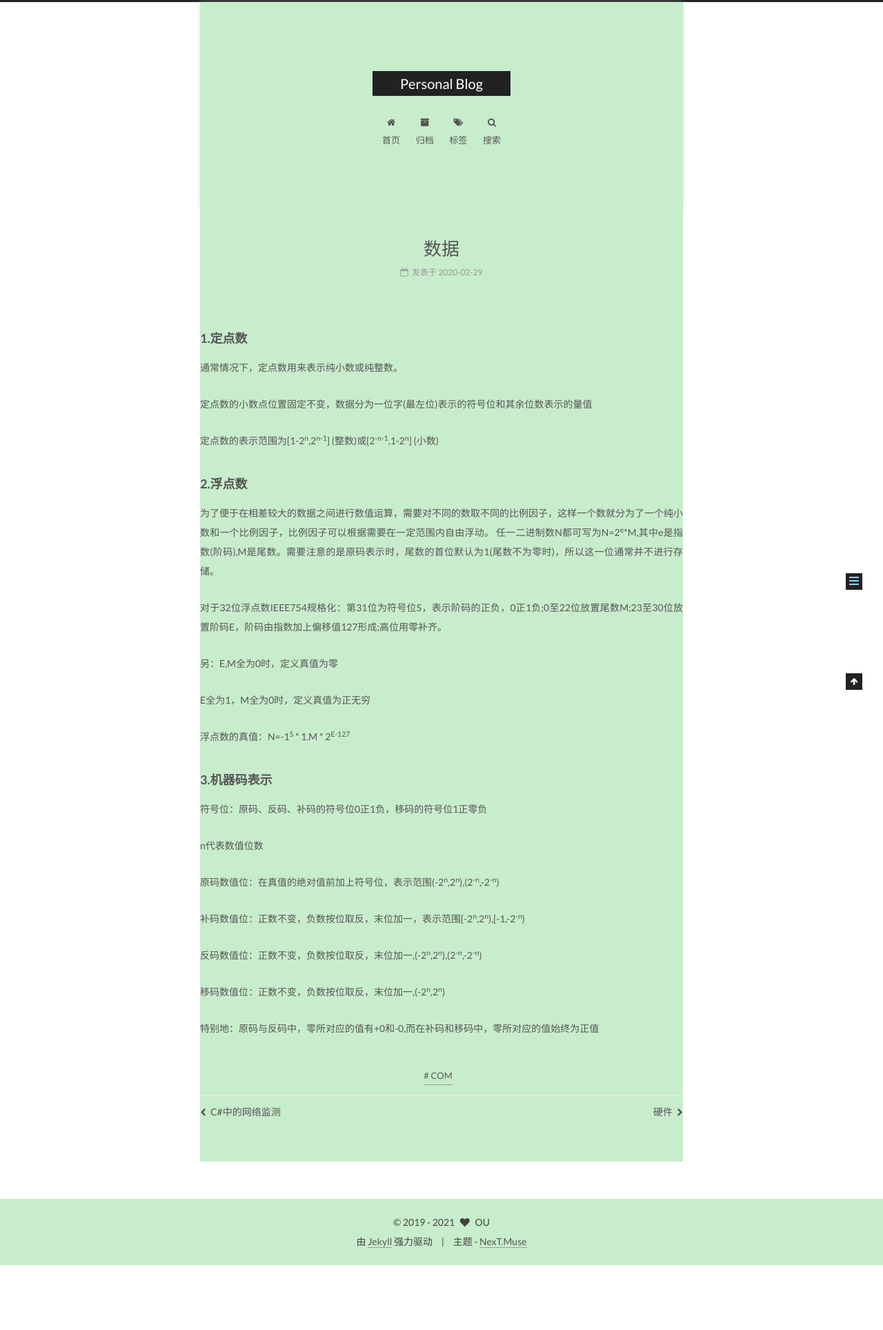
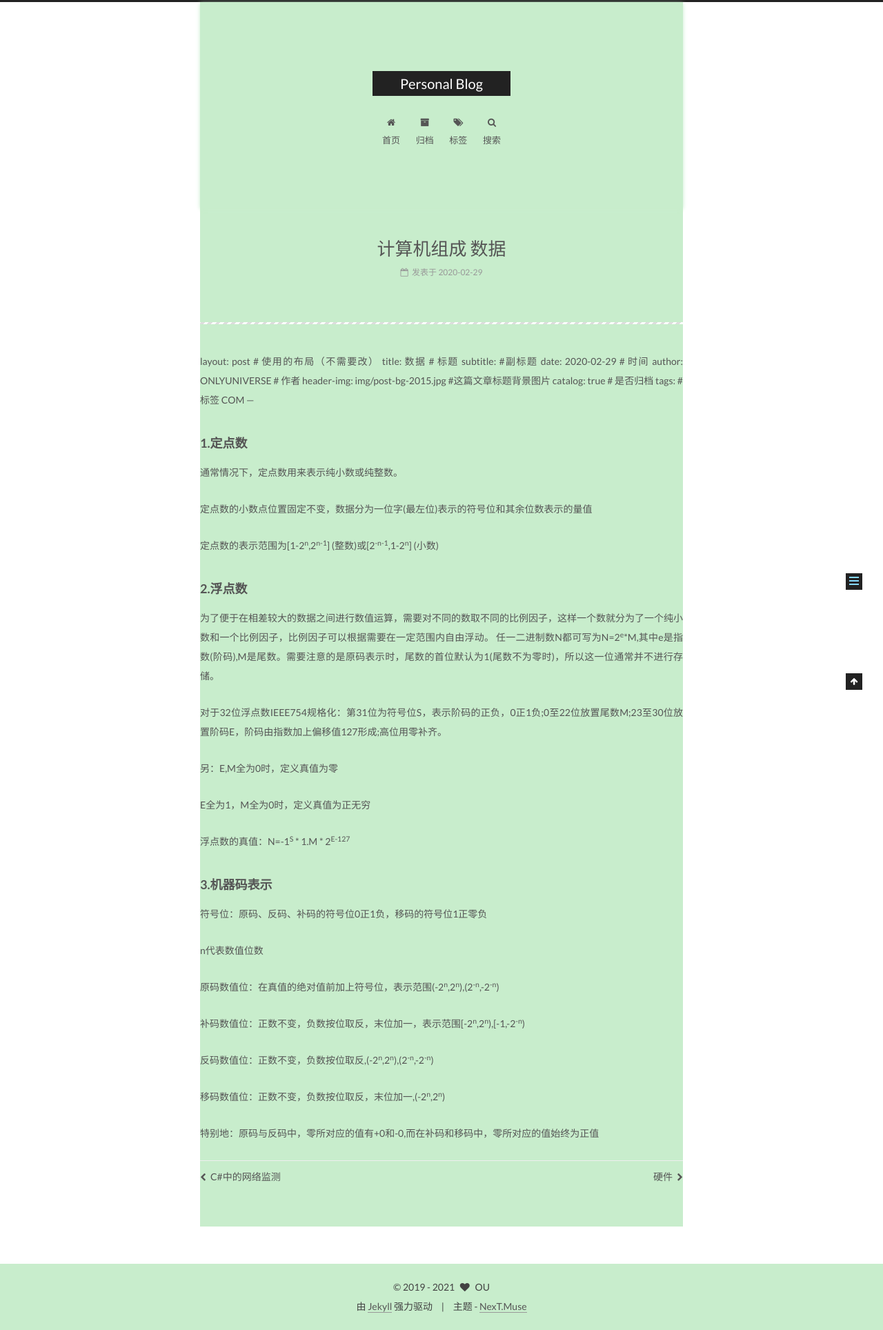
Before and after one commit to ONLYUNIVERSE/ONLYUNIVERSE.github.io, a Jekyll site: the page built from _posts/2020-02-29-计算机组成-数据.md, in a window 1280 px wide. Shown: the whole page at 69% size. Built offline with Jekyll 4.4.1, drawn with Linux system fonts in a browser that asks for light colours; before the commit the page ends 1834 px from its top, so only the background shows below that.

Commit message:
Update 2020-02-29-计算机组成-数据.md

```diff
--- a/_posts/2020-02-29-计算机组成-数据.md
+++ b/_posts/2020-02-29-计算机组成-数据.md
@@ -1,3 +1,5 @@
+
+
 ---
 layout:     post                    # 使用的布局（不需要改）
 title:        数据                  # 标题
@@ -41,7 +43,7 @@ n代表数值位数
 
 补码数值位：正数不变，负数按位取反，末位加一，表示范围[-2<sup>n</sup>,2<sup>n</sup>),[-1,-2<sup>-n</sup>)
 
-反码数值位：正数不变，负数按位取反，末位加一,(-2<sup>n</sup>,2<sup>n</sup>),(2<sup>-n</sup>,-2<sup>-n</sup>)
+反码数值位：正数不变，负数按位取反,(-2<sup>n</sup>,2<sup>n</sup>),(2<sup>-n</sup>,-2<sup>-n</sup>)
 
 移码数值位：正数不变，负数按位取反，末位加一,(-2<sup>n</sup>,2<sup>n</sup>)
 
```
